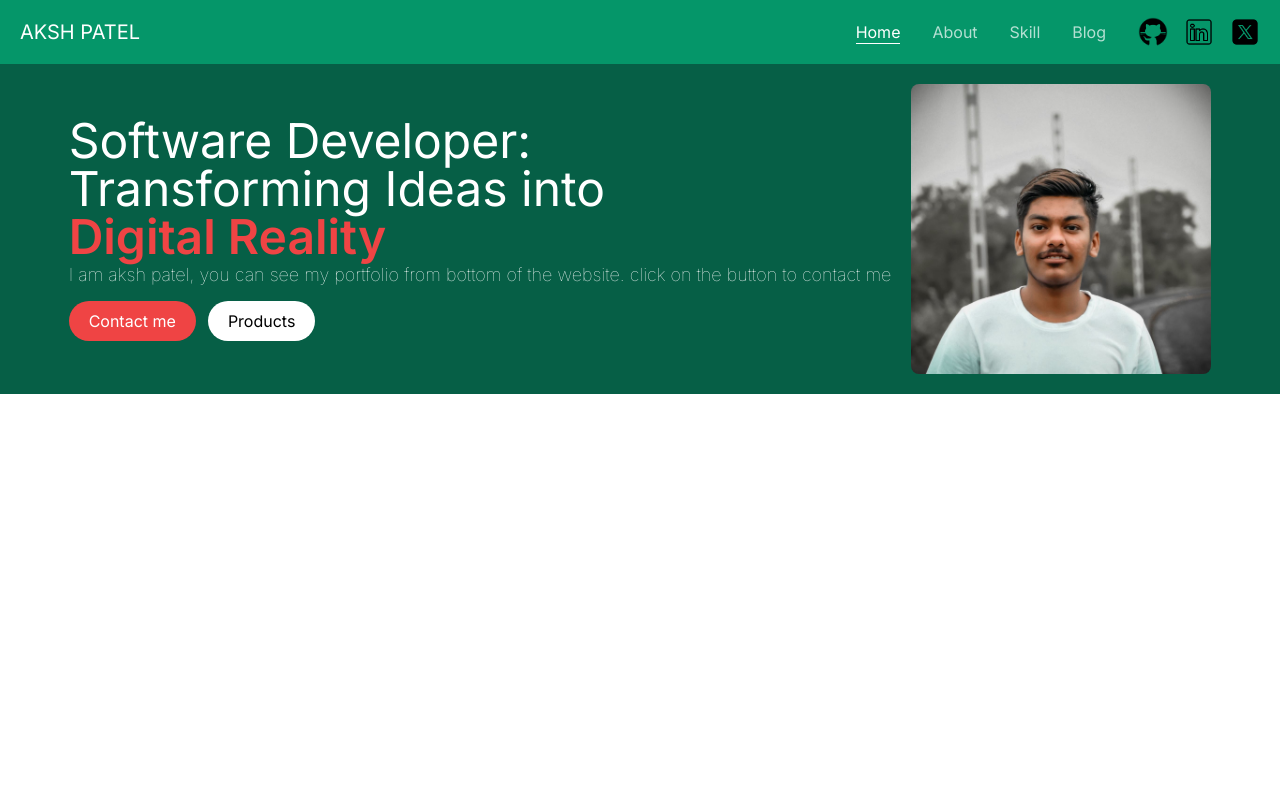
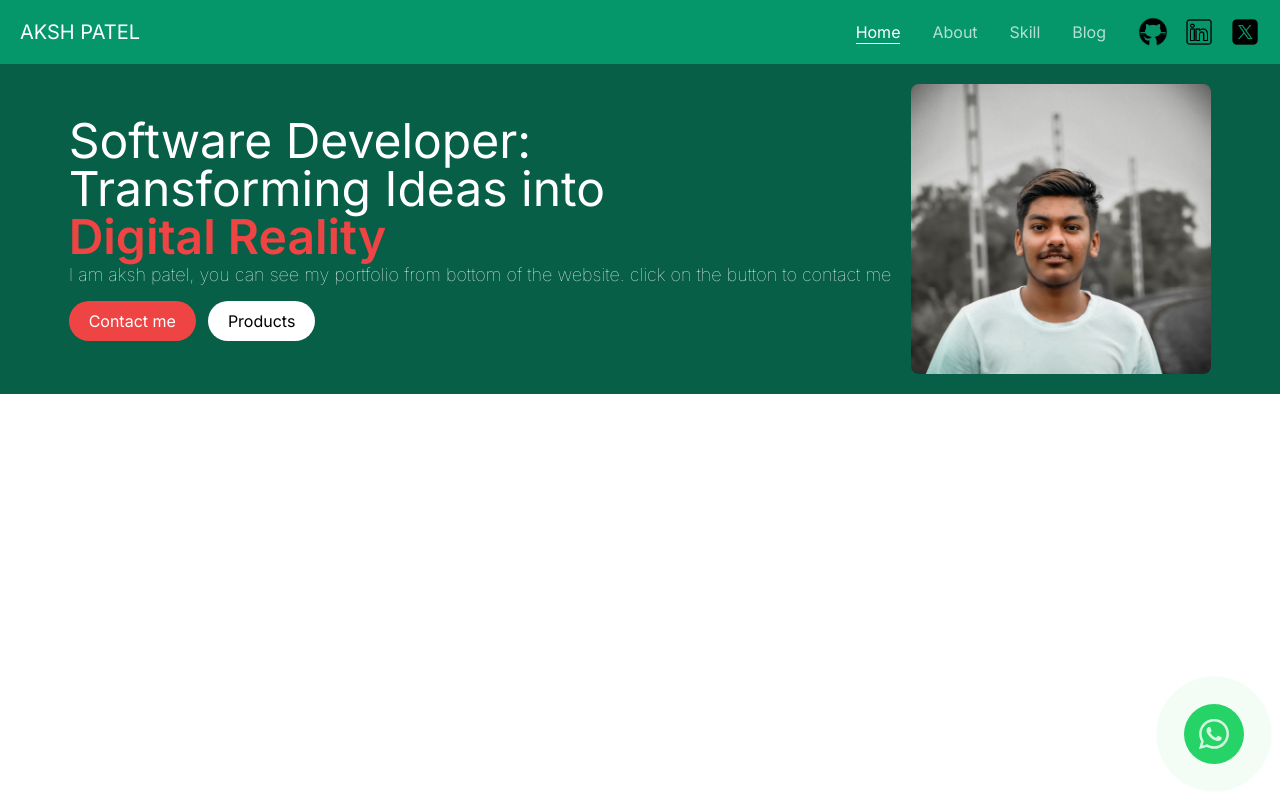
Before and after one commit to akshpatell/portfolio, a Next.js app: page / in a window 1280 px wide. Built offline with nearby package versions, Linux system fonts and the light colour scheme.

Commit message:
whatsapp icone added in layout.js

```diff
--- a/src/app/layout.js
+++ b/src/app/layout.js
@@ -1,17 +1,45 @@
-import './globals.css'
-import { Inter } from 'next/font/google'
+import "./globals.css";
+import { Inter } from "next/font/google";
+// import WhatsAppIcon from "../../public/icons/Whatsapp.svg";
 
-const inter = Inter({ subsets: ['latin'] })
+const inter = Inter({ subsets: ["latin"] });
 
 export const metadata = {
-  title: 'Create Next App',
-  description: 'Generated by create next app',
-}
+  title: "Create Next App",
+  description: "Generated by create next app",
+};
 
 export default function RootLayout({ children }) {
   return (
     <html lang="en">
       <body className={inter.className}>{children}</body>
+      <div className="fixed bottom-8 right-8 z-50 h-16 w-16">
+        <a
+          className="relative flex h-[60px] w-[60px]"
+          href="https://api.whatsapp.com/send/?phone=%2B917016913718&text&type=phone_number&text=I%20want%20to%20understand%20about"
+          target="_blank"
+        >
+          <span className="sr-only">Whats App Icon</span>
+          <span className="absolute inline-flex h-full w-full animate-ping rounded-full bg-[#25D366] opacity-75"></span>
+          <span className="relative flex h-[60px] w-[60px] items-center justify-center rounded-full bg-[#25D366]">
+            {/* <WhatsAppIcon height={30} width={30} fill="#FFF" /> */}
+            <svg
+              fill="#ffffffCC"
+              xmlns="http://www.w3.org/2000/svg"
+              shape-rendering="geometricPrecision"
+              text-rendering="geometricPrecision"
+              image-rendering="optimizeQuality"
+              fill-rule="evenodd"
+              clip-rule="evenodd"
+              viewBox="0 0 640 640"
+              height={30}
+              width={30}
+            >
+              <path d="M546.704 91.89C486.526 31.584 406.482-1.582 321.229-1.582 145.609-1.583 2.67 141.368 2.67 317.118c0 56.139 14.705 111.05 42.567 159.297L.001 641.595l168.959-44.34c46.595 25.382 99.013 38.835 152.222 38.835h.13C496.944 636.09 640 493.14 640 317.401c0-85.182-33.166-165.179-93.344-225.463l.047-.047zM321.323 582.315c-47.599 0-94.218-12.827-134.895-36.957l-9.697-5.788-100.265 26.257 26.776-97.726-6.272-10.04C70.312 415.965 56.4 367.244 56.4 317.13c0-146.082 118.832-264.96 265.066-264.96 70.713 0 137.328 27.65 187.302 77.622 49.996 50.127 77.493 116.588 77.493 187.42-.118 146.187-118.95 265.066-264.96 265.066l.024.036zM466.541 383.85c-7.913-4.028-47.115-23.233-54.39-25.89-7.276-2.658-12.58-4.028-17.977 4.027-5.268 7.914-20.587 25.89-25.252 31.265-4.666 5.28-9.284 6.035-17.197 2.008-7.914-4.028-33.674-12.426-64.064-39.568-23.634-21.095-39.662-47.221-44.328-55.134-4.665-7.914-.52-12.308 3.532-16.193 3.661-3.544 7.925-9.284 11.941-13.95 4.028-4.665 5.28-7.925 7.925-13.31 2.658-5.28 1.359-9.946-.637-13.95-2.008-4.015-17.977-43.217-24.485-59.185-6.39-15.603-13.063-13.43-17.965-13.701-4.665-.237-9.945-.237-15.2-.237-5.257 0-13.95 1.996-21.225 9.933-7.276 7.914-27.898 27.26-27.898 66.45 0 39.201 28.512 77.009 32.516 82.407 4.027 5.267 56.162 85.784 136.029 120.238 18.98 8.161 33.803 13.063 45.355 16.854 19.098 6.024 36.425 5.15 50.126 3.13 15.32-2.256 47.115-19.229 53.788-37.831 6.662-18.615 6.662-34.536 4.666-37.831-1.89-3.544-7.158-5.504-15.201-9.58l-.06.048z" />
+            </svg>
+          </span>
+        </a>
+      </div>
     </html>
-  )
+  );
 }
```
